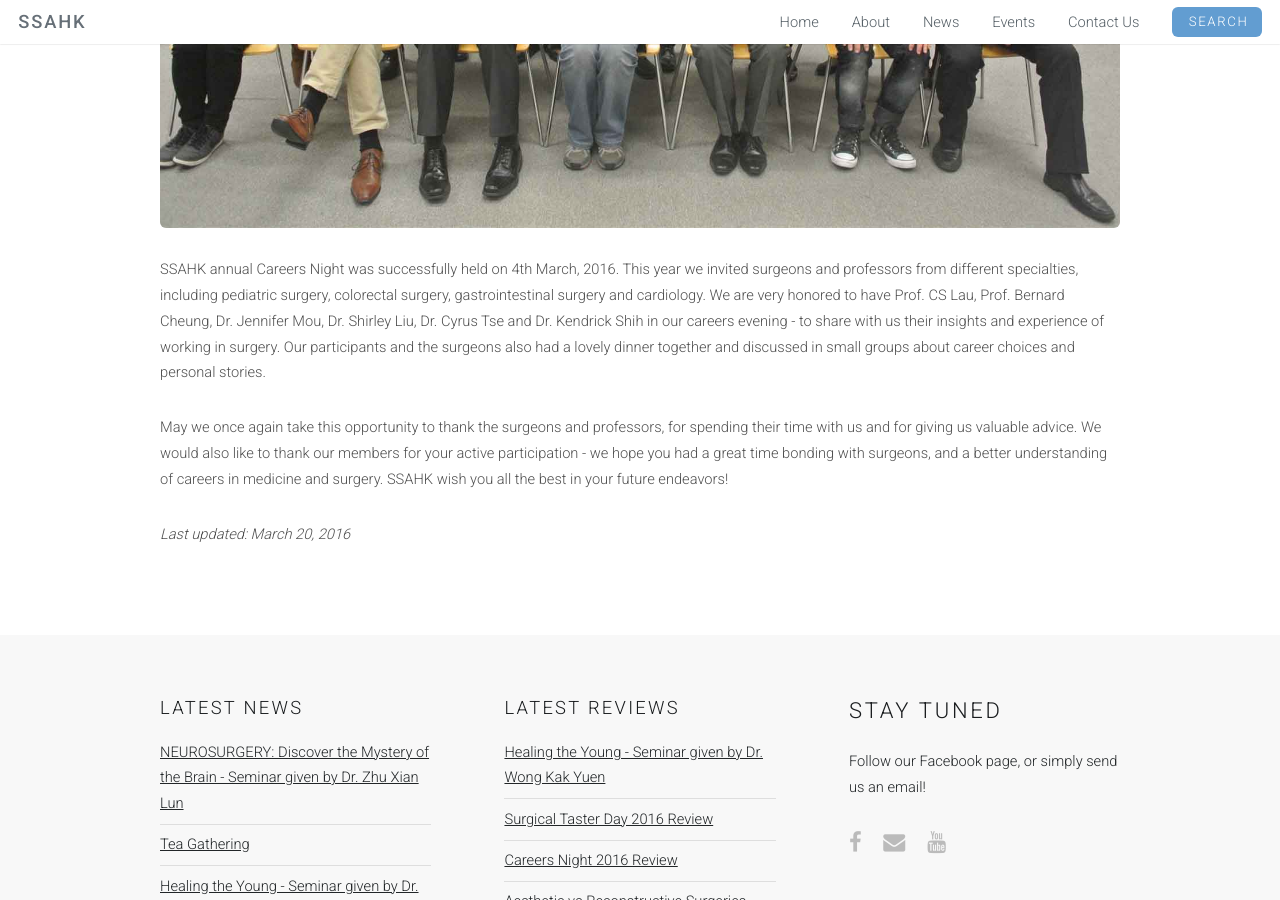
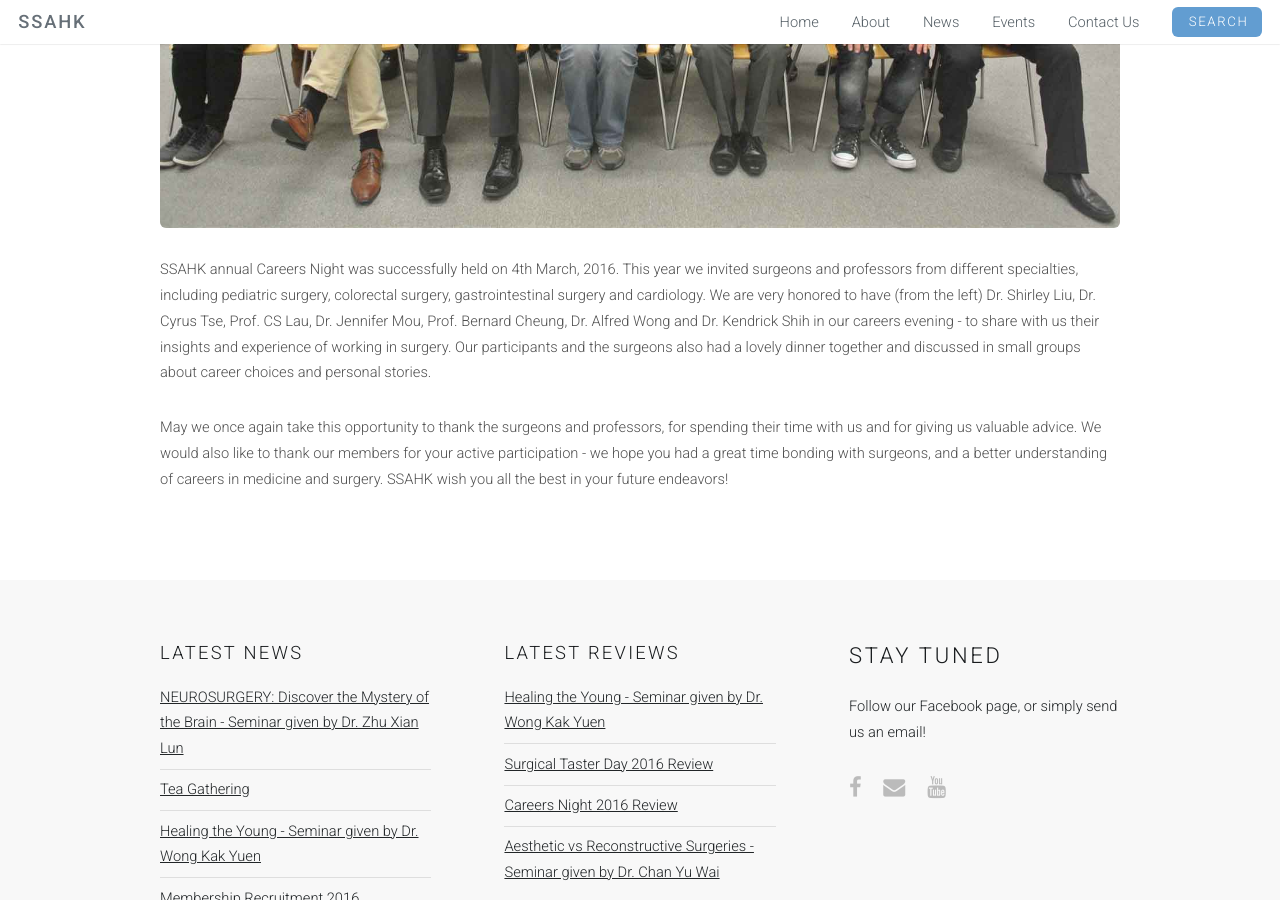
Before and after one commit to SSAHK/ssahk.github.io, a Jekyll site: the page built from _posts/2016-3-20-careersnight2016-review.md, in a window 1280 px wide and 900 px high, scrolled down 667 px. Built offline with Jekyll 4.4.1, drawn with Linux system fonts in a browser that asks for light colours.

Commit message:
review alfred

```diff
--- a/_posts/2016-3-20-careersnight2016-review.md
+++ b/_posts/2016-3-20-careersnight2016-review.md
@@ -7,6 +7,6 @@
 excerpt:  SSAHK annual Careers Night was successfully held on 4th March, 2016......
 ---
 
-SSAHK annual Careers Night was successfully held on 4th March, 2016. This year we invited surgeons and professors from different specialties, including pediatric surgery, colorectal surgery, gastrointestinal surgery and cardiology. We are very honored to have Prof. CS Lau, Prof. Bernard Cheung, Dr. Jennifer Mou, Dr. Shirley Liu, Dr. Cyrus Tse and Dr. Kendrick Shih in our careers evening - to share with us their insights and experience of working in surgery. Our participants and the surgeons also had a lovely dinner together and discussed in small groups about career choices and personal stories.
+SSAHK annual Careers Night was successfully held on 4th March, 2016. This year we invited surgeons and professors from different specialties, including pediatric surgery, colorectal surgery, gastrointestinal surgery and cardiology. We are very honored to have (from the left) Dr. Shirley Liu, Dr. Cyrus Tse, Prof. CS Lau, Dr. Jennifer Mou, Prof. Bernard Cheung, Dr. Alfred Wong and Dr. Kendrick Shih in our careers evening - to share with us their insights and experience of working in surgery. Our participants and the surgeons also had a lovely dinner together and discussed in small groups about career choices and personal stories.
 
 May we once again take this opportunity to thank the surgeons and professors, for spending their time with us and for giving us valuable advice. We would also like to thank our members for your active participation - we hope you had a great time bonding with surgeons, and a better understanding of careers in medicine and surgery. SSAHK wish you all the best in your future endeavors!
```
Also changed, not shown: other parts of _posts/2016-3-20-careersnight2016-review.md (+1 -1 lines).
